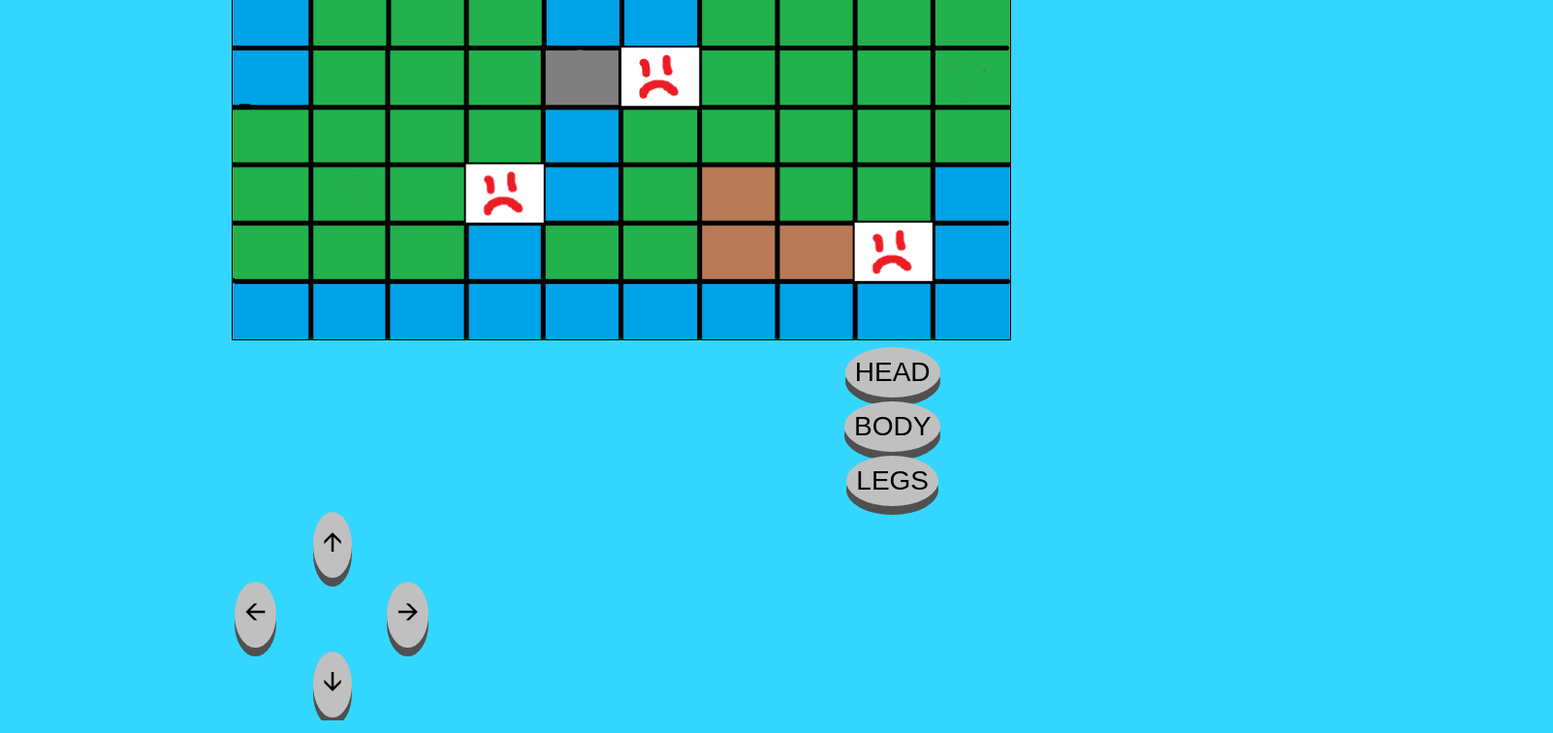
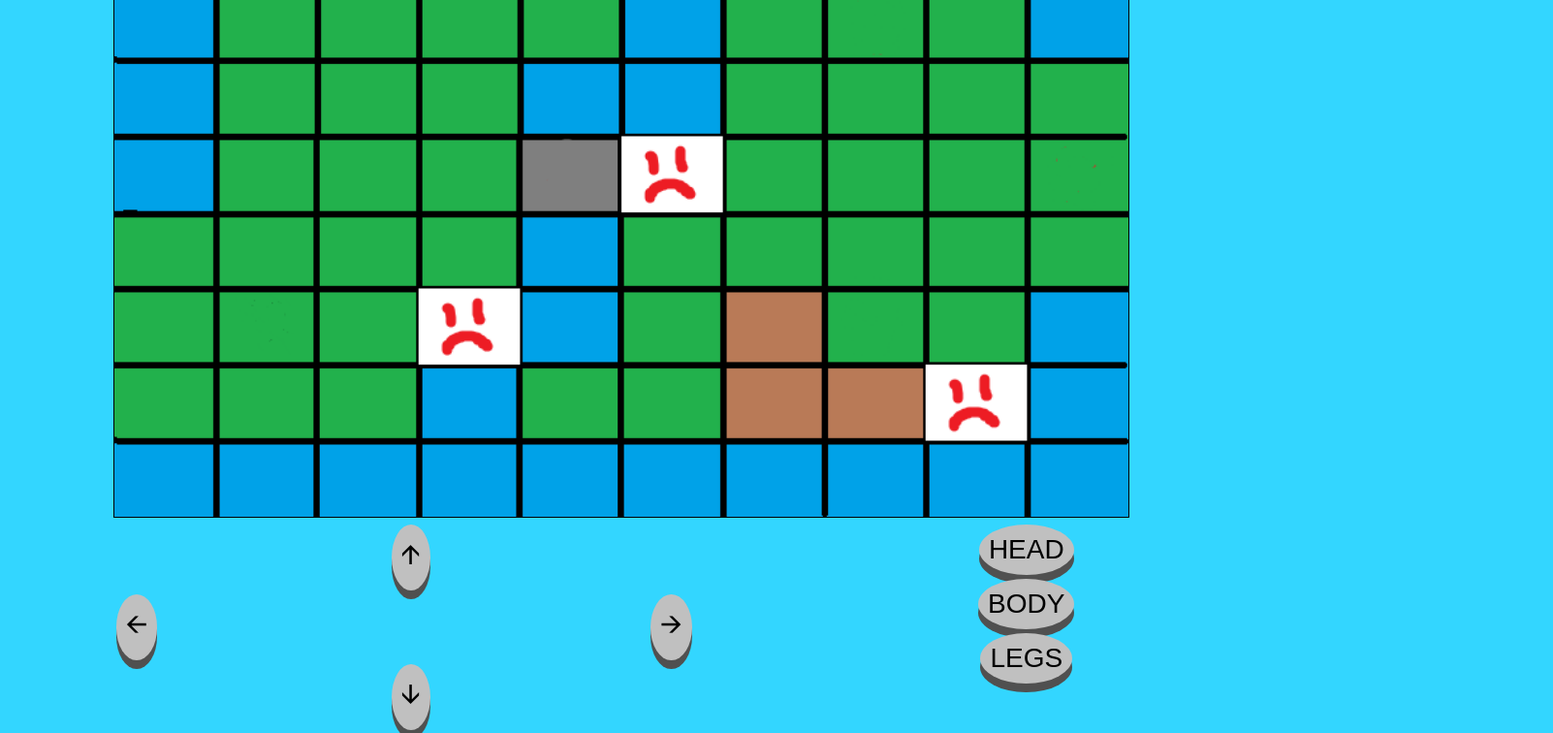
Before and after one commit to StephenHurley/StephenHurley.github.io-UIGame, a plain HTML site: page Game.html in a window 1280 px wide. Shown: the part 253-1009 px from the top of the page at 97% size, 1602 px wide, since content can reach past the window. Drawn offline with Linux system fonts and the light colour scheme.

Commit message:
more button alignment

```diff
--- a/Game.html
+++ b/Game.html
@@ -20,20 +20,6 @@
 		Canvas not working
 </canvas>
 
-	<table id="bodyButtonsTable">
-        <tbody>
-            <tr>
-                <th><button onclick="headClicked()" id="headButton" class="button round">HEAD</button></th>
-			</tr>
-			<tr>
-				<th><button onclick="bodyClicked()" id="bodyButton" class="button round">BODY</button></th>
-			</tr>
-			<tr>
-				<th><button onclick="legsClicked()" id="legsButton" class="button round">LEGS</button></th>
-            </tr>
-        </tbody>
-    </table>
-
 	<table id="movementButtonsTable">
         <tbody>
             <tr>
@@ -54,6 +40,20 @@
         </tbody>
     </table>
 
+	<table id="bodyButtonsTable">
+        <tbody>
+            <tr>
+                <th><button onclick="headClicked()" id="headButton" class="button round">HEAD</button></th>
+			</tr>
+			<tr>
+				<th><button onclick="bodyClicked()" id="bodyButton" class="button round">BODY</button></th>
+			</tr>
+			<tr>
+				<th><button onclick="legsClicked()" id="legsButton" class="button round">LEGS</button></th>
+            </tr>
+        </tbody>
+    </table>
+
 </body>
 
  <!--JavaScript Files-->
--- a/style/styling.css
+++ b/style/styling.css
@@ -25,11 +25,13 @@ body
 
 #bodyButtonsTable
 {
-	width: 170%;
+	float: right;
+	width: 20%;
 }
 #movementButtonsTable
 {
-	width: 30%;
+	width: 80%;
+	float: left;
 }
 
 .button
```
